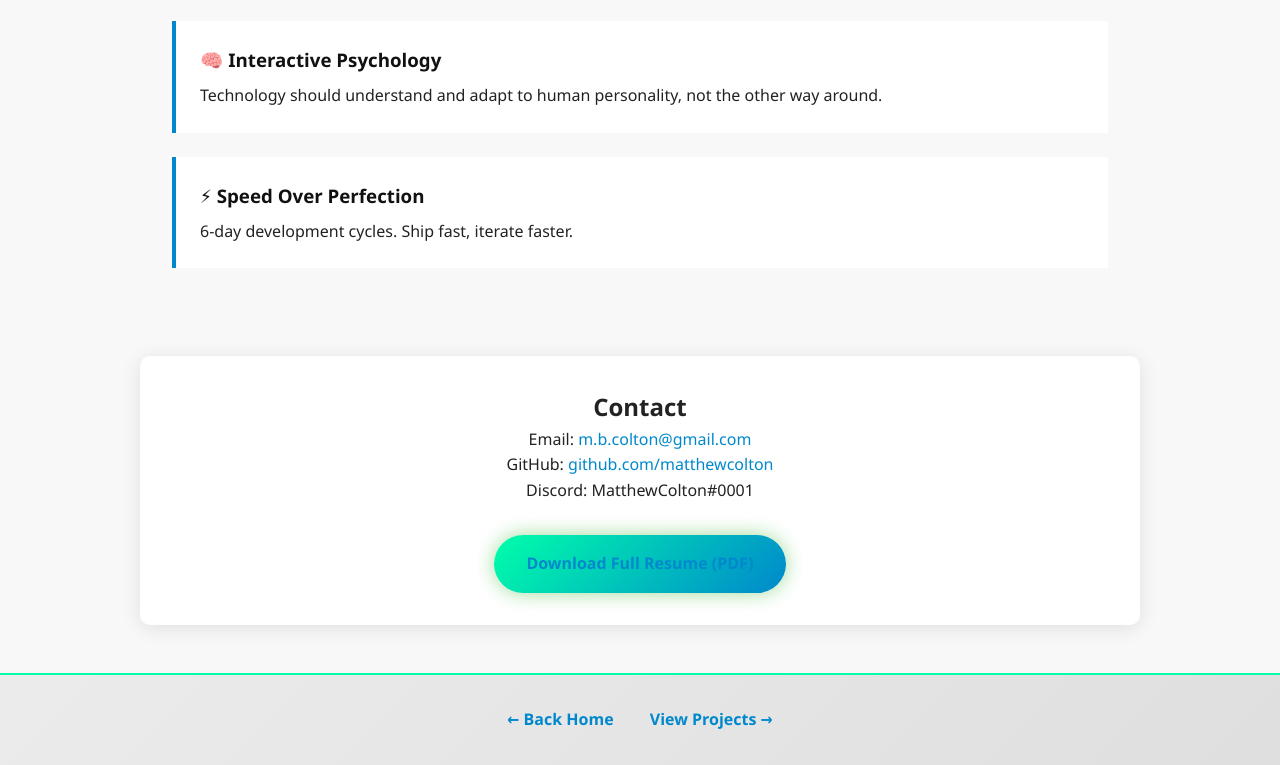
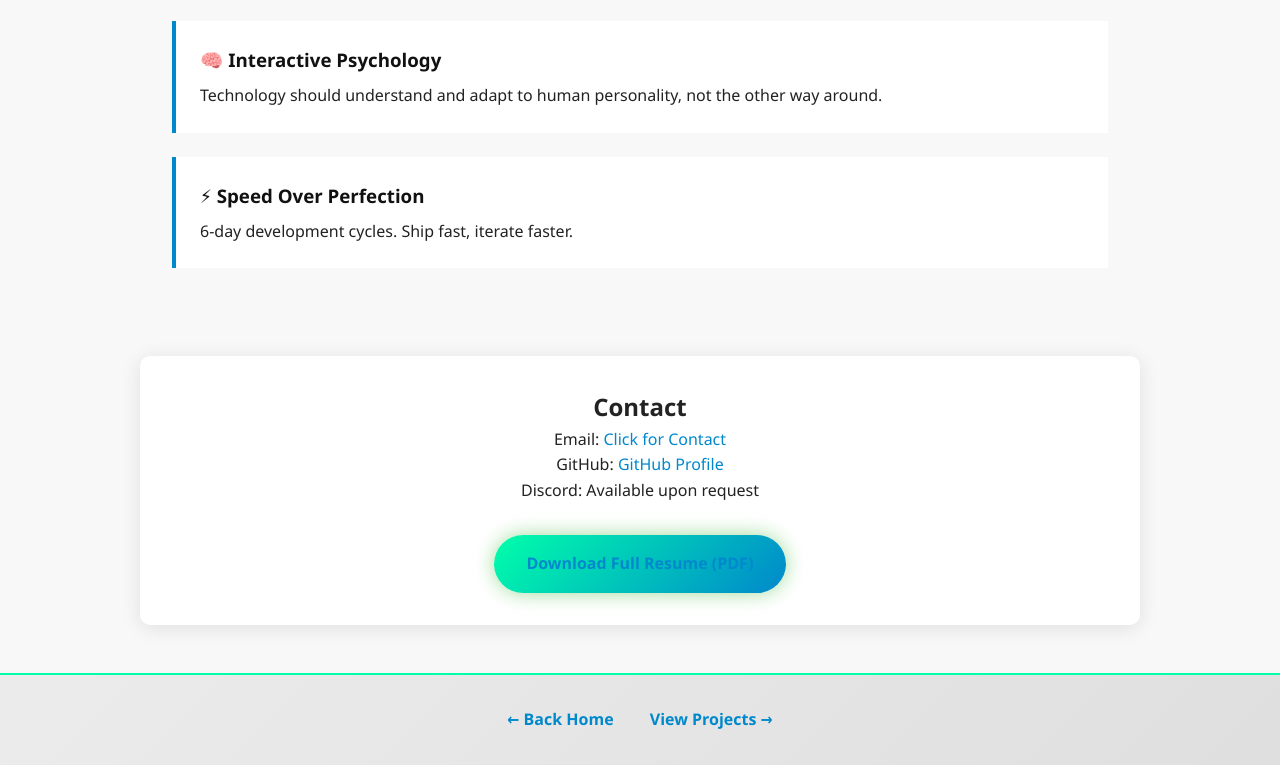
Before and after one commit to Riptwisted/Grove_Application_Website, a plain HTML site: page background.html in a window 1280 px wide. Shown: the part 2737-3502 px from the top of the page. Drawn offline with Linux system fonts and the light colour scheme.

Commit message:
Remove personal contact information for privacy

```diff
--- a/background.html
+++ b/background.html
@@ -129,9 +129,9 @@
 
   <section class="contact">
     <h2>Contact</h2>
-    <p>Email: <a href="mailto:m.b.colton@gmail.com">m.b.colton@gmail.com</a></p>
-    <p>GitHub: <a href="https://github.com/matthewcolton" target="_blank">github.com/matthewcolton</a></p>
-    <p>Discord: MatthewColton#0001</p>
+    <p>Email: <a href="#" onclick="alert('Contact info available upon request'); return false;">Click for Contact</a></p>
+    <p>GitHub: <a href="https://github.com/Riptwisted" target="_blank">GitHub Profile</a></p>
+    <p>Discord: Available upon request</p>
 
     <div class="download-resume">
       <a href="assets/matthew-colton-resume.pdf" download class="btn-download">Download Full Resume (PDF)</a>
```
Also changed, not shown: 1 other file.
